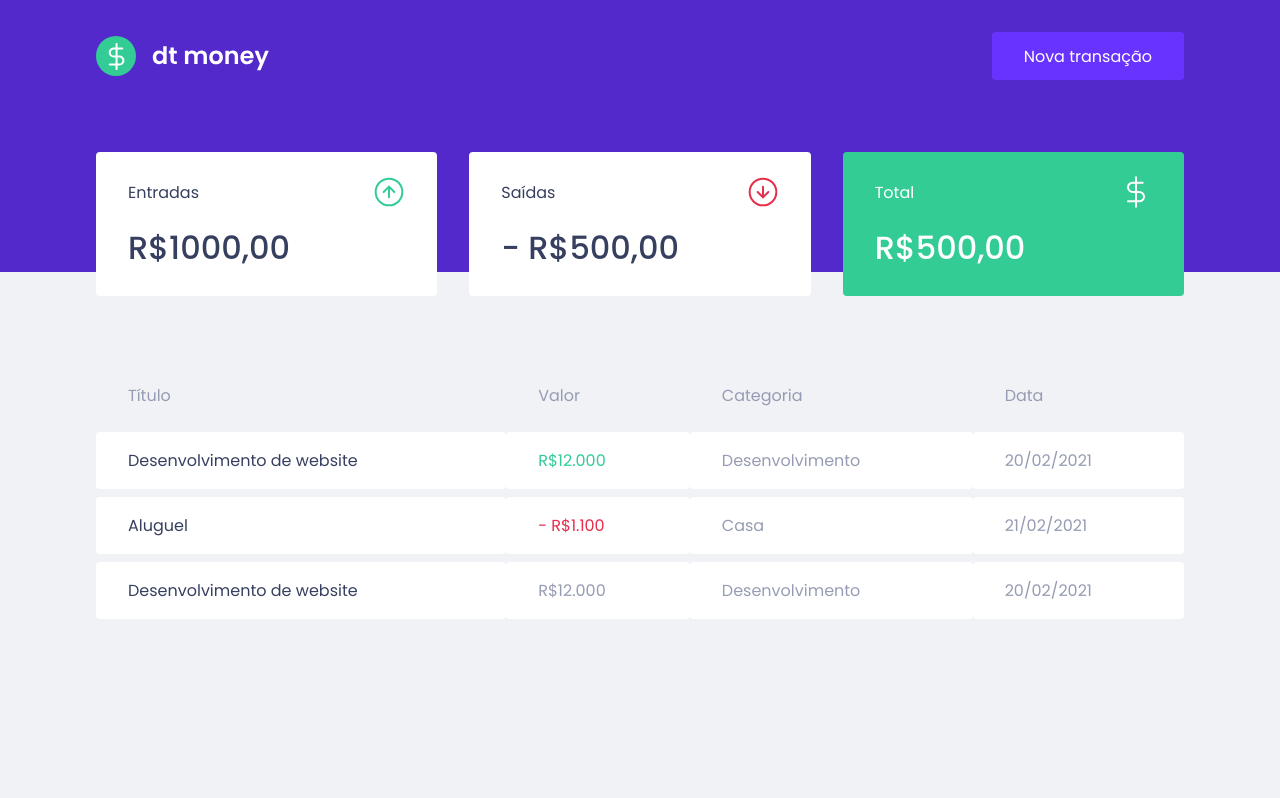
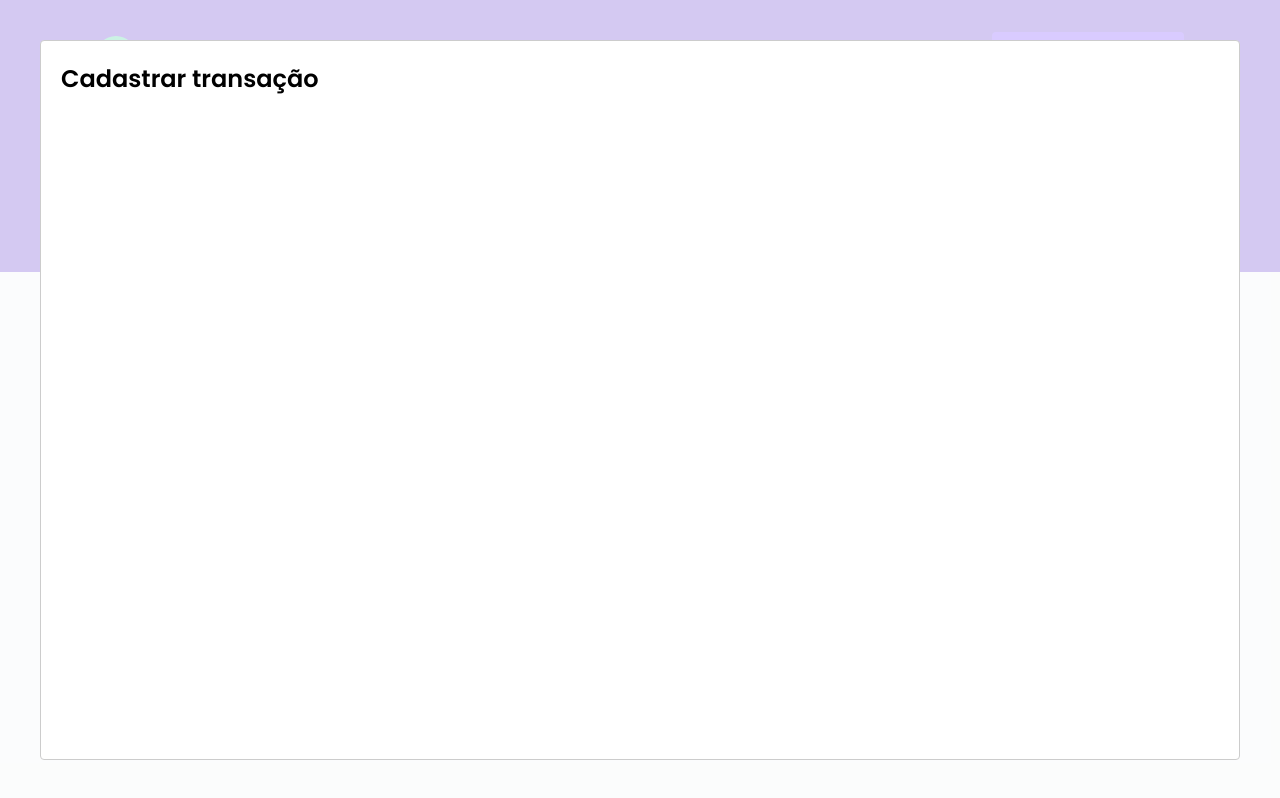
Before and after one commit to rafaelcardeallodi/dtmoney, a React (Create React App) app: page / in a window 1280 px wide. Both pictures are taken after a click on the button "Nova transação". Built offline with nearby package versions, Linux system fonts and the light colour scheme; no server answers; what miragejs would draw is missing.

Commit message:
Configurando modal de criação

```diff
--- a/package.json
+++ b/package.json
@@ -7,6 +7,7 @@
     "miragejs": "^0.1.42",
     "react": "^17.0.2",
     "react-dom": "^17.0.2",
+    "react-modal": "^3.14.3",
     "react-scripts": "4.0.3",
     "styled-components": "^5.3.3",
     "web-vitals": "^1.0.1"
@@ -19,6 +20,7 @@
     "@types/node": "^12.0.0",
     "@types/react": "^17.0.0",
     "@types/react-dom": "^17.0.0",
+    "@types/react-modal": "^3.13.1",
     "@types/styled-components": "^5.1.15",
     "typescript": "^4.1.2"
   },
--- a/src/App.tsx
+++ b/src/App.tsx
@@ -1,12 +1,35 @@
+import { useState } from 'react';
+import Modal from 'react-modal';
 import { Dashboard } from "./components/Dashboard";
 import { Header } from "./components/Header";
+
 import { GlobalStyle } from "./styles/global";
 
+Modal.setAppElement('#root');
+
 export function App() {
+  const [isNewTransactionModalOpen, setIsNewTransactionModalOpen] = useState(false);
+
+  function handleOpenNewTransactionModal(){
+    setIsNewTransactionModalOpen(true);
+  }
+
+  function handleCloseNewTransactionModal(){
+    setIsNewTransactionModalOpen(false);
+  }
+
   return (
     <>
-      <Header />
+      <Header onOpenNewTransactionModal={handleOpenNewTransactionModal} />
       <Dashboard />
+
+      <Modal
+        isOpen={isNewTransactionModalOpen}
+        onRequestClose={handleCloseNewTransactionModal}
+      >
+          <h2>Cadastrar transação</h2>
+      </Modal>
+
       <GlobalStyle />
     </>
   );
--- a/src/components/Header/index.tsx
+++ b/src/components/Header/index.tsx
@@ -1,12 +1,17 @@
 import logoImg from '../../assets/logo.svg'
 import { Container, Content } from './styles'
 
-export function Header(){
+interface HeaderProps {
+  onOpenNewTransactionModal: () => void;
+}
+
+export function Header({ onOpenNewTransactionModal }: HeaderProps){
+
   return (
     <Container>
       <Content>
         <img src={logoImg} alt="dtmoney" />
-        <button type="button">Nova transação</button>
+        <button type="button" onClick={onOpenNewTransactionModal}>Nova transação</button>
       </Content>
     </Container>
   )
```
Also changed, not shown: 1 other file (tests, documents, lock files or other folders).
